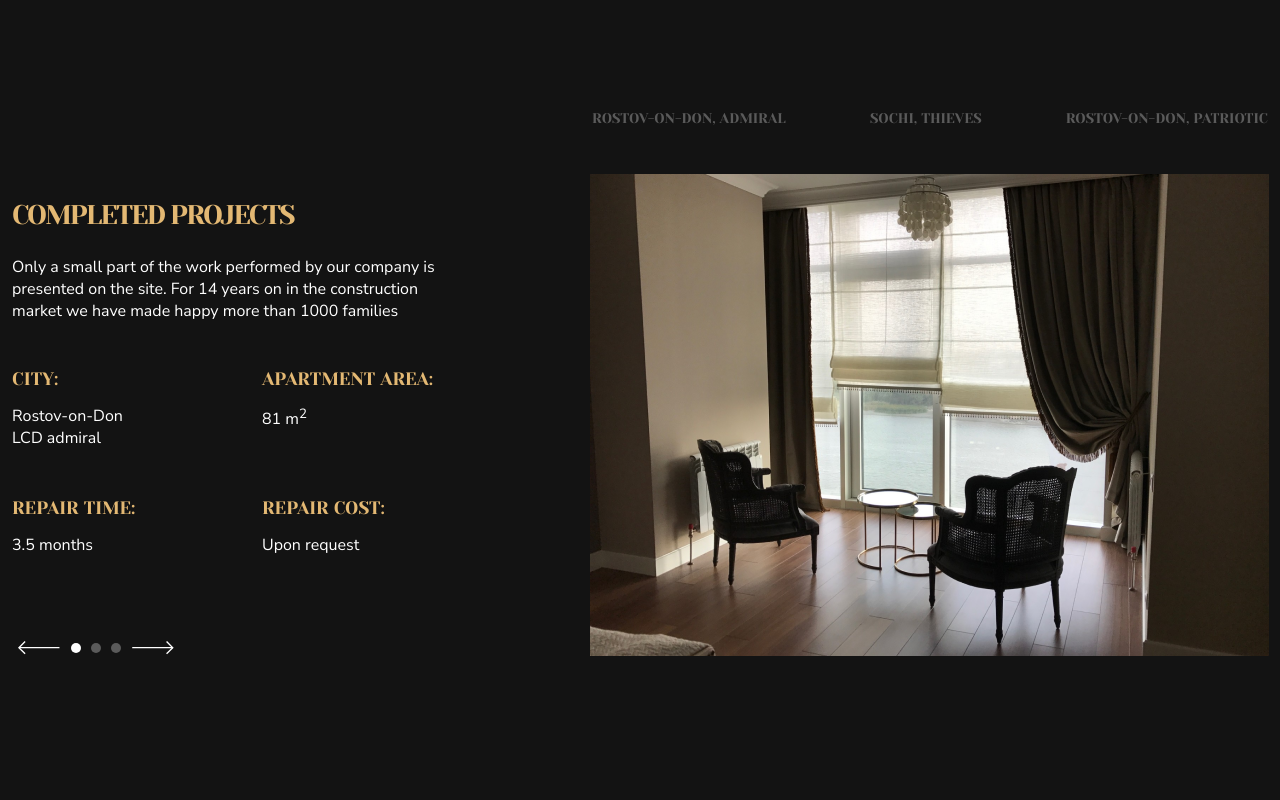
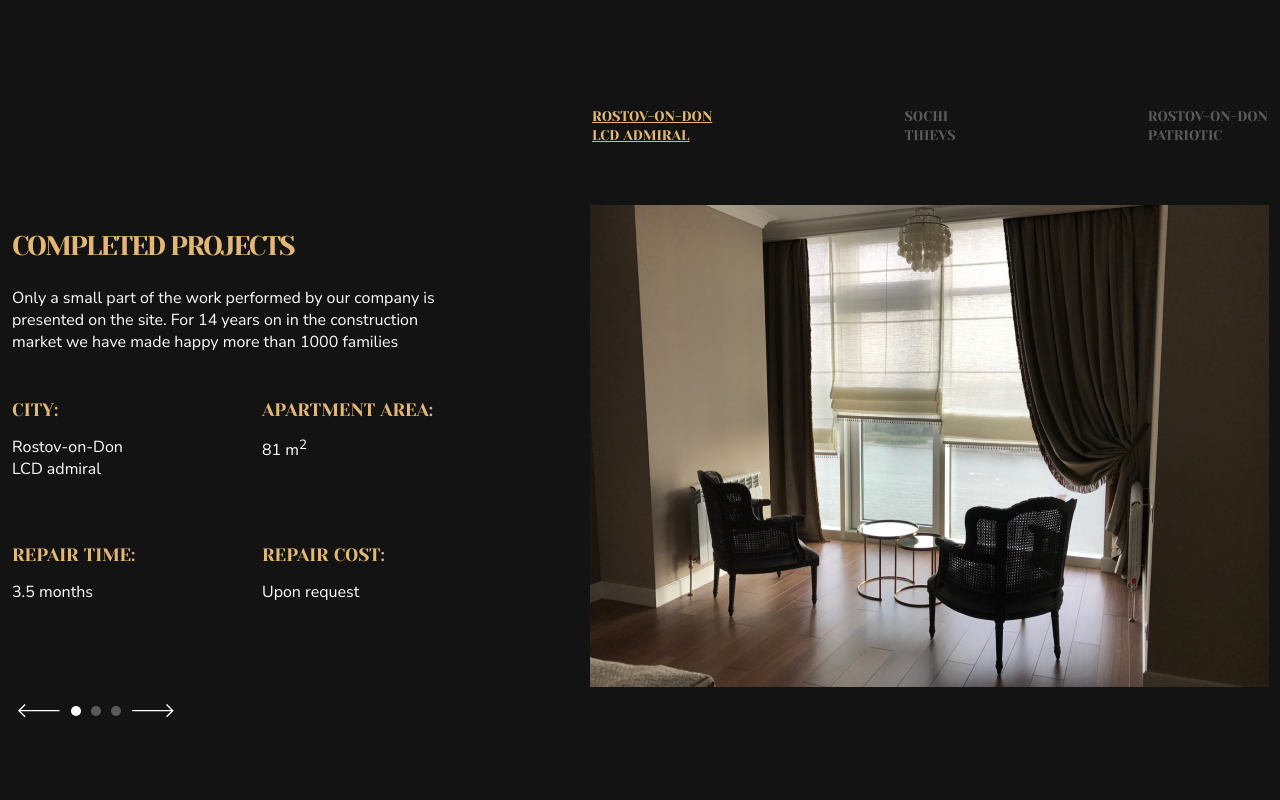
Before and after one commit to alen-ich/js_slider, a plain HTML site: page index.html in a window 1280 px wide. Shown: the top 800 px of the page. Drawn offline with Linux system fonts and the light colour scheme.

Commit message:
slider fixed

```diff
--- a/index.html
+++ b/index.html
@@ -7,28 +7,33 @@
     <main>
       <section class="slider">
         <div class="container projects-container slider">
-            <ul class="list first-item projects-list">
+          <div class="slider-links"></div>
+            <!-- <ul class="list first-item projects-list">
                 <li><a href="#" class="link projects-link first">Rostov-on-Don, Admiral</a></li>
                 <li><a href="#" class="link projects-link second">Sochi, Thieves</a></li>
                 <li><a href="#" class="link projects-link third">Rostov-on-Don, Patriotic</a></li>
-            </ul>
+            </ul>  -->
             <div class="slider-links"></div>
             <div class="wrapper">
                 <div class="projects-desc">
                     <h2 class="title projects-title">Completed projects</h2>
                     <p class="txt projects-txt">Only a small part of the work performed by our company is presented on the site. For 14 years on in the construction market we have made happy more than 1000 families</p>
                     <div class="info-wrap">
-                        <div class="info-piece city">
+                        <div class="info-piece">
                             <h3 class="title info-title">City:</h3>
+                            <p class="city"></p>
                         </div>
-                        <div class="info-piece area">
+                        <div class="info-piece">
                             <h3 class="title info-title">Apartment area:</h3>
+                            <p class="area"></p>
                         </div>
-                        <div class="info-piece time">
+                        <div class="info-piece">
                             <h3 class="title info-title">Repair time:</h3>
+                            <p class="time"></p>
                         </div>
-                        <div class="info-piece cost">
+                        <div class="info-piece">
                             <h3 class="title info-title">Repair cost:</h3>
+                            <p class="cost"></p>
                         </div>
                     </div>
                 </div>
--- a/script.js
+++ b/script.js
@@ -8,12 +8,14 @@ let images = [{
     url: "./images/img-2.png",
     city: "Sochi <br> Thievs",
     area: "105 m<sup>2</sup>",
-    time: "4 months"
+    time: "4 months",
+    cost: "Upon request"
     }, {
     url: "./images/img-3.png",
-    city: "Rostov-on-Don <br> LCD admiral",
+    city: "Rostov-on-Don <br> Patriotic",
     area: "93 m<sup>2</sup>",
-    time: "3 months"
+    time: "3 months",
+    cost: "Upon request"
     }];
 
 
@@ -28,7 +30,7 @@ function initSlider(options) {
   let sliderImages = document.querySelector(".slider-images");
   let sliderArrows = document.querySelector(".slider-nav");
   let sliderDots = document.querySelector(".slider-dots");
-  let sliderLinks = document.querySelector(".projects-list")
+  let sliderLinks = document.querySelector(".slider-links");
   let sliderCity = document.querySelector(".city");
   let sliderArea = document.querySelector(".area");
   let sliderTime = document.querySelector(".time");
@@ -65,19 +67,15 @@ function initSlider(options) {
   }
 
   function initLinks() {
-    sliderLinks.querySelectorAll(".projects-link").forEach(link => {
+    images.forEach((image, index) => {
+      let link = `<div class="slider-links-item n${index} ${index === 0? "active" : ""}" data-index="${index}">${images[index].city}</div>`;
+      sliderLinks.innerHTML += link;
+    });
+    sliderLinks.querySelectorAll(".slider-links-item").forEach(link => {
       link.addEventListener("click", function() {
-          if(link.innerHTML == "Rostov-on-Don, Admiral") {
-            moveSlider(0);
-          }
-          if(link.innerHTML == "Sochi, Thieves") {
-            moveSlider(1);
-          }
-          if(link.innerHTML == "Rostov-on-Don, Patriotic") {
-            moveSlider(2);
-          };
-      });
-    });
+        moveSlider(this.dataset.index);
+      })
+    })
   }
 
   function initDots() {
@@ -101,6 +99,10 @@ function initSlider(options) {
       sliderDots.querySelector(".n" + num).classList.add("active");
     }
     if (options.titles) changeTitle(num);
+    if (options.titles) {
+      sliderLinks.querySelector(".active").classList.remove("active");
+      sliderLinks.querySelector(".n" + num).classList.add("active");
+    };
   }
 
    function initTitles() {
@@ -116,21 +118,22 @@ function initSlider(options) {
 
   function changeTitle(num) {
     if (!images[num].city) return;
-    let sliderCityTitle = sliderCity.querySelector(".img-city");
-    let sliderAreaTitle = sliderArea.querySelector(".img-area");
-    let sliderTimeTitle = sliderTime.querySelector(".img-time");
-    let sliderCostTitle = sliderCost.querySelector(".img-cost");
-    sliderCityTitle.innerHTML = images[num].city;
-    sliderAreaTitle.innerHTML = images[num].area;
-    sliderTimeTitle.innerHTML = images[num].time;
-    sliderCostTitle.innerHTML = images[num].cost;
+    let citySpan = `<span class= "img-city txt">${images[num].city}</span>`;
+    let areaSpan = `<span class= "img-area txt">${images[num].area}</span>`;
+    let timeSpan = `<span class= "img-time txt">${images[num].time}</span>`;
+    let costSpan = `<span class= "img-time txt">${images[num].cost}</span>`;
+     sliderCity.innerHTML =  citySpan;
+     sliderArea.innerHTML =  areaSpan;
+     sliderTime.innerHTML =  timeSpan;
+     sliderCost.innerHTML =  costSpan;
   }
 
 }
 
 let sliderOptions = {
   dots: true,
-  titles: true
+  titles: true,
+  links: true
 };
 
 document.addEventListener("DOMContentLoaded", function() {
--- a/styles.css
+++ b/styles.css
@@ -53,14 +53,16 @@ body * {
     padding-bottom: 415px;
 }
 
-.projects-list{
+.slider-links {
     padding: 0;
     margin-left: 580px;
-    margin-bottom: 45px;
+    margin-bottom: 30px;
     margin-top: 0;
+    display: flex;
+    justify-content: space-between;
 }
 
-.projects-link {
+.slider-links-item {
     font-family: 'Yeseva One', cursive;
     font-style: normal;
     font-weight: normal;
@@ -69,6 +71,13 @@ body * {
     color: rgba(255, 255, 255, 0.3);
     text-decoration: none;
     text-transform: uppercase;
+    cursor: pointer;
+}
+
+.slider-links-item.active, .slider-links-item:hover {
+    color: #E3B873;
+    text-decoration: underline;
+    transition: .3s;
 }
 
 .projects-img {
```
